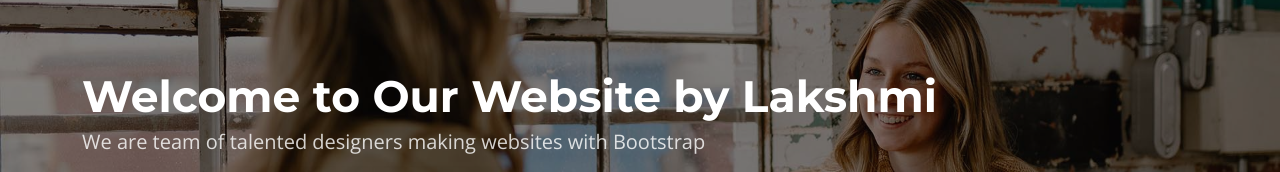
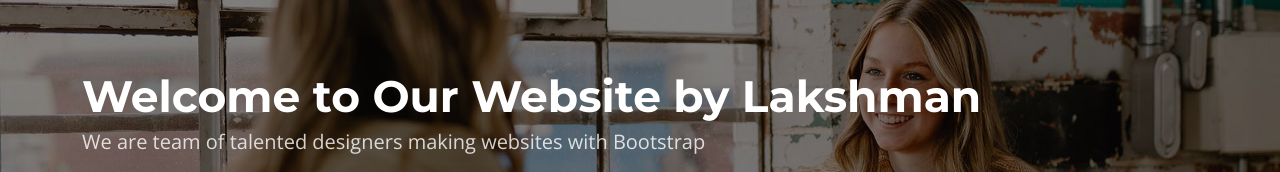
Before and after one commit to Lucky-Hero-Vired-Projects/NginxHTMLDeployment, a plain HTML site: page index.html in a window 1280 px wide. Shown: the part 238-410 px from the top of the page. Drawn offline with nearby package versions, Linux system fonts and the light colour scheme.

Commit message:
Update index.html

```diff
--- a/index.html
+++ b/index.html
@@ -93,7 +93,7 @@
       <div class="container">
         <div class="row">
           <div class="col-lg-10">
-            <h2 data-aos="fade-up" data-aos-delay="100">Welcome to Our Website by Lakshmi</h2>
+            <h2 data-aos="fade-up" data-aos-delay="100">Welcome to Our Website by Lakshman</h2>
             <p data-aos="fade-up" data-aos-delay="200">We are team of talented designers making websites with Bootstrap</p>
           </div>
           <div class="col-lg-5" data-aos="fade-up" data-aos-delay="300">
```
